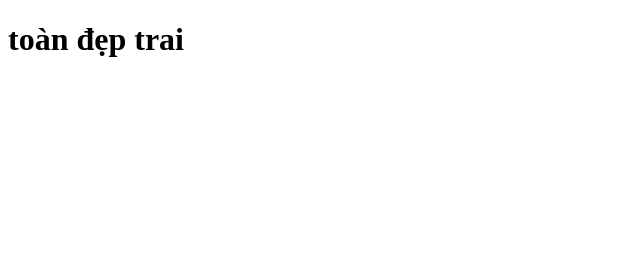
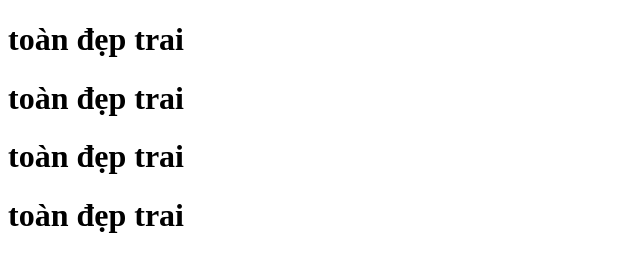
Before and after one commit to LamIT10/testGit, a plain HTML site: page test.html in a window 1280 px wide. Shown: the whole page, without its empty margins (0-640 px from the left). Drawn offline with Linux system fonts and the light colour scheme.

Commit message:
fea:h1x3

```diff
--- a/test.html
+++ b/test.html
@@ -8,6 +8,9 @@
 <body>
     <div class="test">
         <h1>toàn đẹp trai</h1>
+        <h1>toàn đẹp trai</h1>
+        <h1>toàn đẹp trai</h1>
+        <h1>toàn đẹp trai</h1>
     </div>
 </body>
 </html>
```
